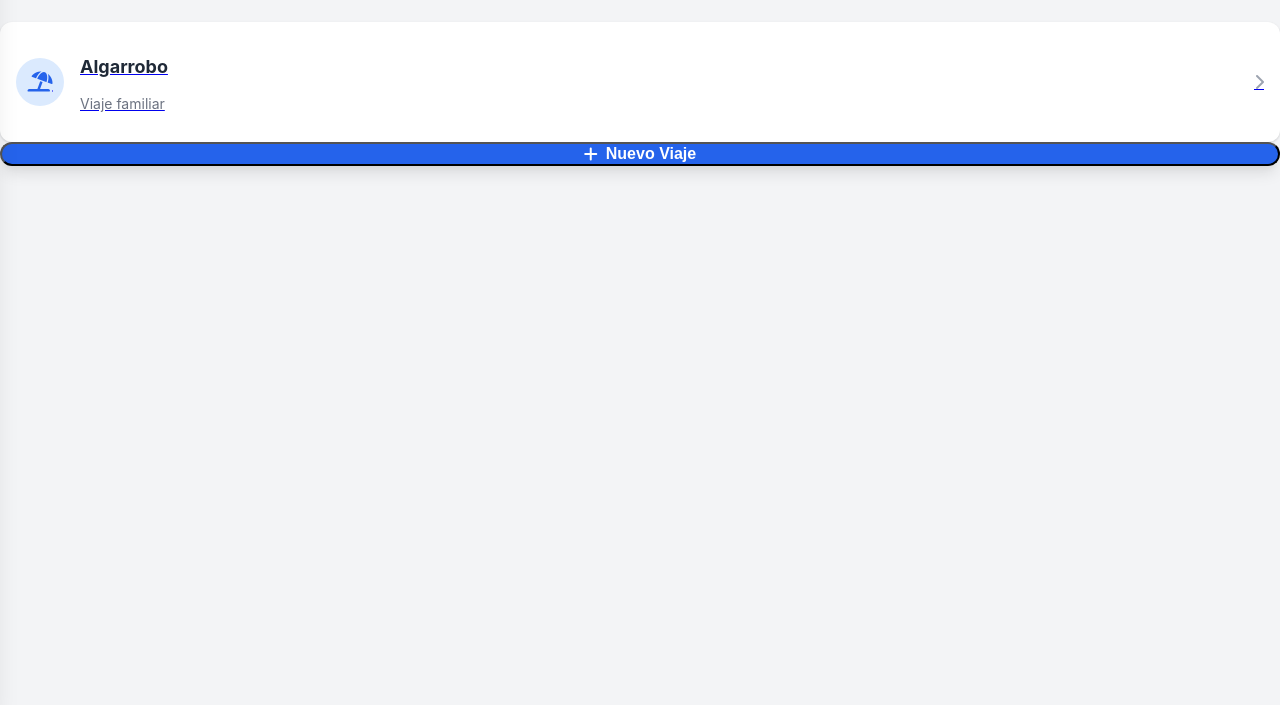
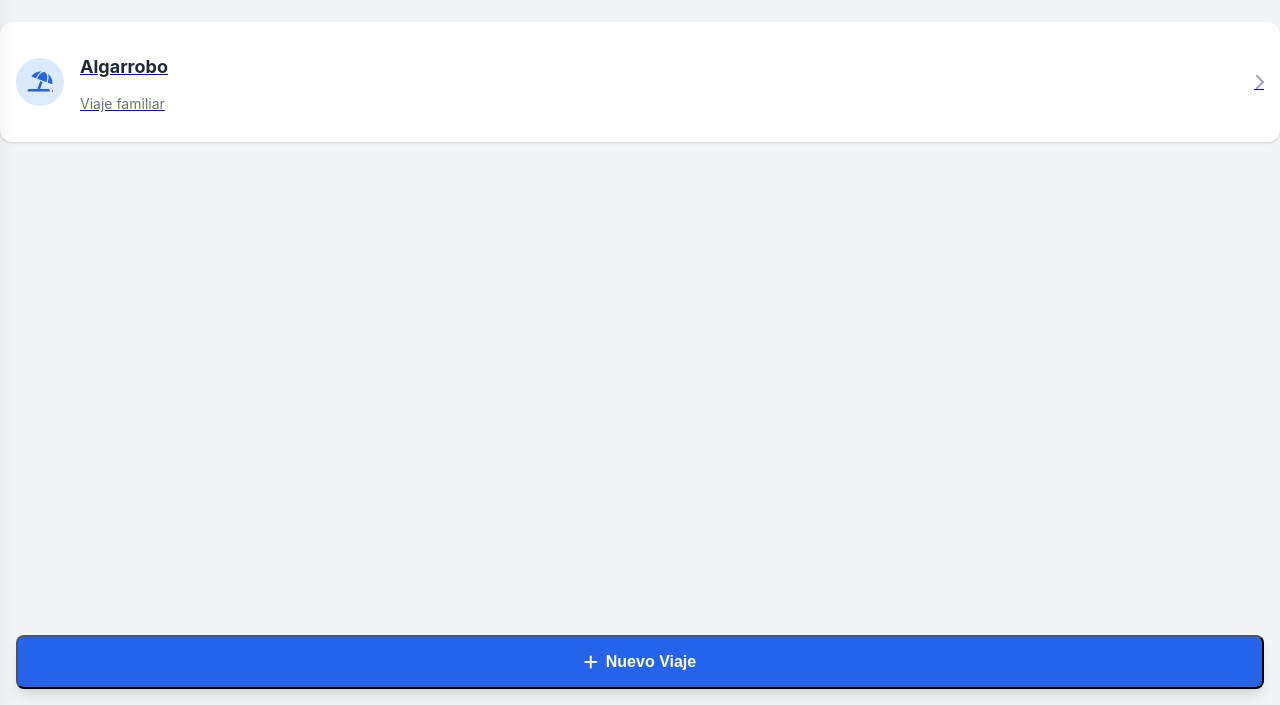
Before and after one commit to jpgrimminck/bags, a plain HTML site: page viajes.html in a window 1280 px wide. Shown: the part 95-800 px from the top of the page. Drawn offline with Linux system fonts and the light colour scheme.

Commit message:
boton nuevo viaje visualemente correcto

```diff
--- a/styles.css
+++ b/styles.css
@@ -67,6 +67,8 @@ body {
 
 /* Override: remove internal padding on #app even if .p-4 is applied, layout expects edge-to-edge columns */
 #app.p-4 { padding: 0 !important; }
+.viajes-cta { position: fixed; left: 1rem; right: 1rem; bottom: 1rem; z-index: 45; width: calc(100% - 2rem); }
+.viajes-cta-spacer { padding-bottom: 7rem; }
 .w-6 { width: 1.5rem; }
 .h-6 { height: 1.5rem; }
 .w-8 { width: 2rem; }
--- a/viajes.html
+++ b/viajes.html
@@ -96,7 +96,7 @@
     </nav>
 
     <!-- Main Content Area -->
-    <div id="app" class="w-full mx-auto p-4 mt-14">
+    <div id="app" class="w-full mx-auto p-4 mt-14 viajes-cta-spacer">
         <!-- Título -->
         <div class="mb-8">
             <h2 class="text-2xl text-3xl font-bold text-gray-800">¿Dónde irás hoy?</h2>
@@ -108,7 +108,7 @@
         </div>
 
         <!-- Botón Nuevo Viaje -->
-        <button onclick="crearNuevoViaje()" class="w-full bg-blue-600 text-white rounded-xl py-4 px-6 font-bold text-lg shadow-lg hover:bg-blue-700 transition-colors flex items-center justify-center gap-2">
+        <button onclick="crearNuevoViaje()" class="w-full bg-blue-600 text-white rounded-lg wizard-cta wizard-cta-main font-bold text-lg shadow-lg hover:bg-blue-700 transition-colors flex items-center justify-center gap-2 viajes-cta">
             <i class="fa-solid fa-plus"></i>
             Nuevo Viaje
         </button>
```
